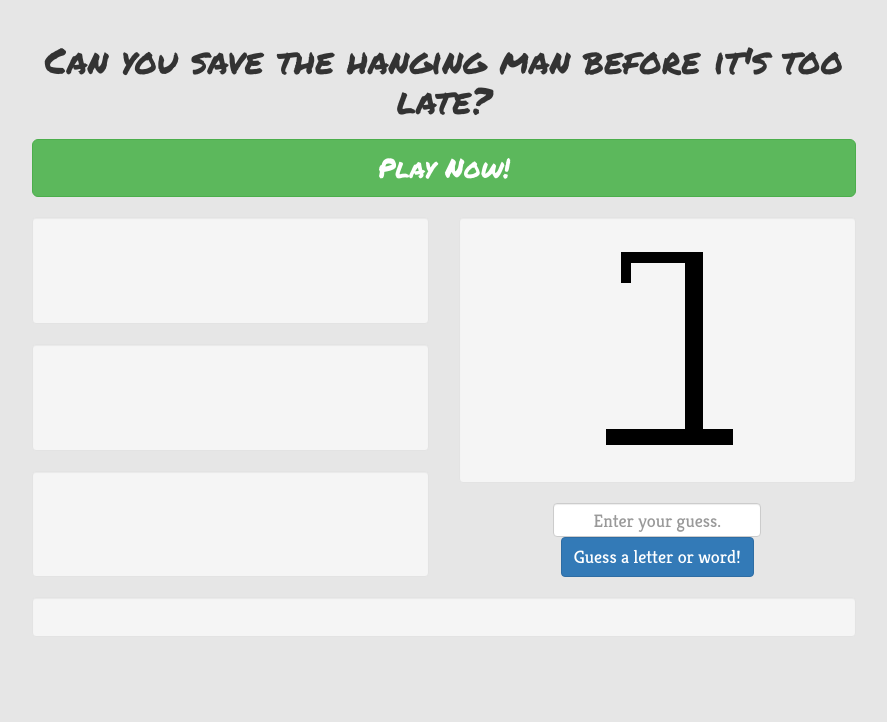
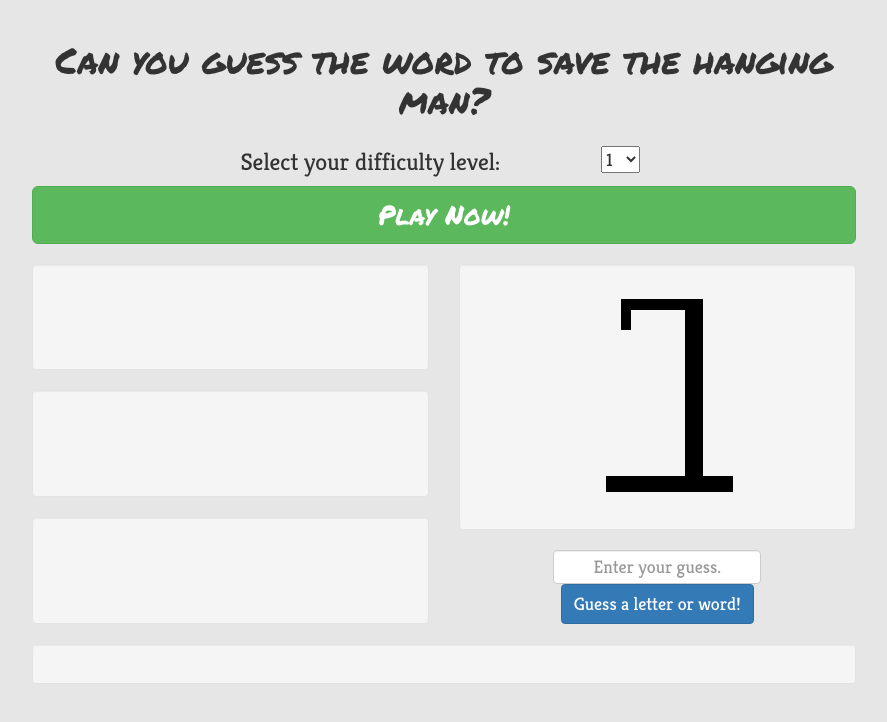
Before and after one commit to lauralin08/hangman-project, a website: page public/index.html in a window 1280 px wide. Both pictures are taken after a click on the element "Play Now!". Shown: the whole page, without its empty margins (196-1083 px from the left). Drawn offline with nearby package versions, Linux system fonts and the light colour scheme; no server answers.

Commit message:
Tentative final draft

```diff
--- a/public/index.html
+++ b/public/index.html
@@ -16,10 +16,29 @@
         <div class="container-fluid">
             <div class="row">
                 <div class="col-xs-12 col-sm-8 col-sm-offset-2">
-                    <div class="header text-center">
-                        <h1>Can you save the hanging man before it's too late?</h1>
+                    <div class="text-center">
+                        <h1>Can you guess the word to save the hanging man?</h1>
                     </div>
-                    <div type="button" class="btn btn-success btn-block btn-lg text-center play-now" id="large">Play Now!</div>
+                    <div class="row">
+                        <div class="col-xs-7 text-right">
+                            <h4>Select your difficulty level:</h4>
+                        </div>
+                        <div class="col-xs-3 col-xs-offset-1">
+                            <select class="difficulty">
+                                <option value="1">1</option>
+                                <option value="2">2</option>
+                                <option value="3">3</option>
+                                <option value="4">4</option>
+                                <option value="5">5</option>
+                                <option value="6">6</option>
+                                <option value="7">7</option>
+                                <option value="8">8</option>
+                                <option value="9">9</option>
+                                <option value="10">10</option>
+                            </select>
+                        </div>
+                    </div>
+                    <div type="button" class="btn btn-success btn-block btn-lg text-center play-now" id="playNow">Play Now!</div>
                     <div class="row">
                         <div class="col-xs-6 text-center vertical-align">
                             <div class="well lives-left left-column">
@@ -33,7 +52,7 @@
                             <div class="well hangman-container">
                                 <img class="img-responsive center-block hangman-image" src="Hangman6.png" alt="Hangman Diagram"/>
                             </div>
-                            <form action="javascript:void(0);" class="form-inline">
+                            <form action="javascript:void(0);">
                                 <label class="sr-only" for="inputGuess">User guess</label>
                                 <input type="text" class="center-block form-control text-center"
                                     id="inputGuess" placeholder="Enter your guess.">
--- a/public/main.js
+++ b/public/main.js
@@ -169,8 +169,30 @@ $(document).ready(function() {
         console.log('Sorry, you lost! The word was ' + secretWord + '. Too bad... Click "Play Again" to try again.');
     }
 
+    var $playNow = $('.play-now');
+    $playNow.on('click', function(event) {
+        userProgress.length = 0;
+        badGuessCache.length = 0;
+        for (var key in guessCache) {
+            delete guessCache[key];
+        }
+        totalGuesses = 6;
+        guessed = false;
+        $guessResult.empty();
+        $badGuessCache.empty();
+        $userProgress.empty();
+        getSecretWord();
+    });
+
     function getSecretWord() {
+        var $difficulty = $('.difficulty');
+        var difficulty;
+        difficulty = $difficulty.val();
+        console.log('Difficulty level: ' + difficulty);
         $.ajax('/words' , {
+            data: {
+                difficulty: difficulty
+            },
             success: function(word) {
                 secretWord = word.toUpperCase();
                 if (wordCache[secretWord]) {
@@ -180,25 +202,11 @@ $(document).ready(function() {
                 for (var i = 0; i < secretWord.length; i++) {
                     userProgress[i] = '__';
                 }
-                $('#large').html('Play Again!');
+                $('#playNow').html('Play Again!');
                 startGame();
             }
         });
     }
-
-    var $playNow = $('.play-now');
-    $playNow.on('click', function(event) {
-        userProgress.length = 0;
-        badGuessCache.length = 0;
-        for (var key in guessCache) {
-            delete guessCache[key];
-        }
-        totalGuesses = 6;
-        $guessResult.empty();
-        $badGuessCache.empty();
-        $userProgress.empty();
-        getSecretWord();
-    });
 
     function playGame() {
         if (totalGuesses > 0 && !guessed) {
--- a/public/style.css
+++ b/public/style.css
@@ -13,13 +13,21 @@ div {
     }
 }
 
-.header {
+h1 {
     margin-top: 40px;
     margin-bottom: 20px;
     font-family: 'Permanent Marker', cursive;
 }
 
-#large {
+h4 {
+    font-size: 3vmin;
+}
+
+select {
+    margin-top: 7px;
+}
+
+#playNow {
     font-family: 'Permanent Marker', cursive;
     font-size: 1.5em;
 }
@@ -47,7 +55,7 @@ div {
     flex: 1;
 }
 
-.form-inline {
+form {
     margin-bottom: 20px;
     flex-grow: 1;
 }
```
Also changed, not shown: index.js (+12 -11 lines).
